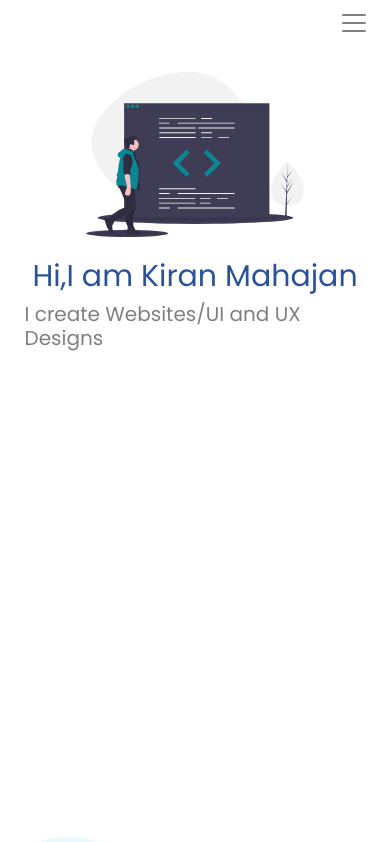
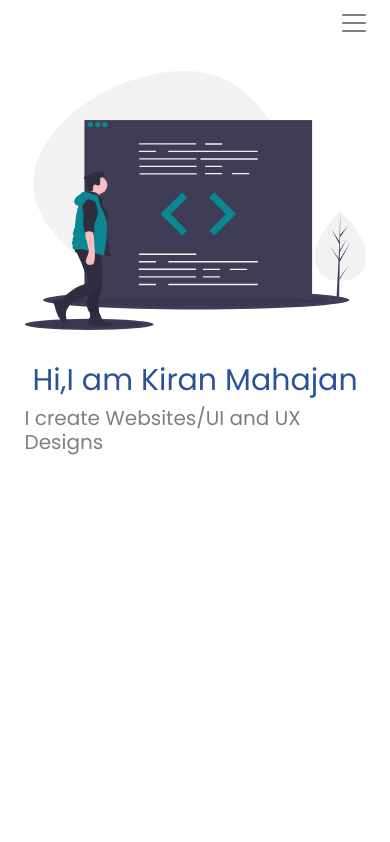
Before and after one commit to mahajankiran/portfolio, a plain HTML site: page index.html in a window 390 px wide. Shown: the top 842 px of the page. Drawn offline with nearby package versions, Linux system fonts and the light colour scheme.

```diff
--- a/index.css
+++ b/index.css
@@ -93,6 +93,7 @@ body {
     margin: auto;
     height: 90vh;
     padding: 20px;
+    margin-top:20px;
     display: grid;
     grid-template-columns: repeat(2, 1fr);
 
@@ -117,6 +118,9 @@ body {
     color: #2a5298;
     /* color:#fff; */
 
+
+
+
 }
 
 .main-container .portfolio-content h3 {
@@ -129,16 +133,15 @@ body {
 .main-container .portfolio-image {
 
     background: #fff;
-    display: flex;
-    flex-direction: column;
-    align-items: center;
-    justify-content: center;
+
+
+
 
 }
 
 .main-container .portfolio-image img {
-    width: 80%;
-    height: 80%;
+    width: 100%;
+    height: 100%;
 }
 
 
@@ -360,7 +363,11 @@ a .btn-git:focus {
         display:flex;
         flex-direction:column;
         padding: 5px;
+        grid-row-gap: 2rem;
 
+    }
+    .navbar-nav .nav-link{
+        padding:10px;
     }
 
     .main-container .portfolio-content {
```
